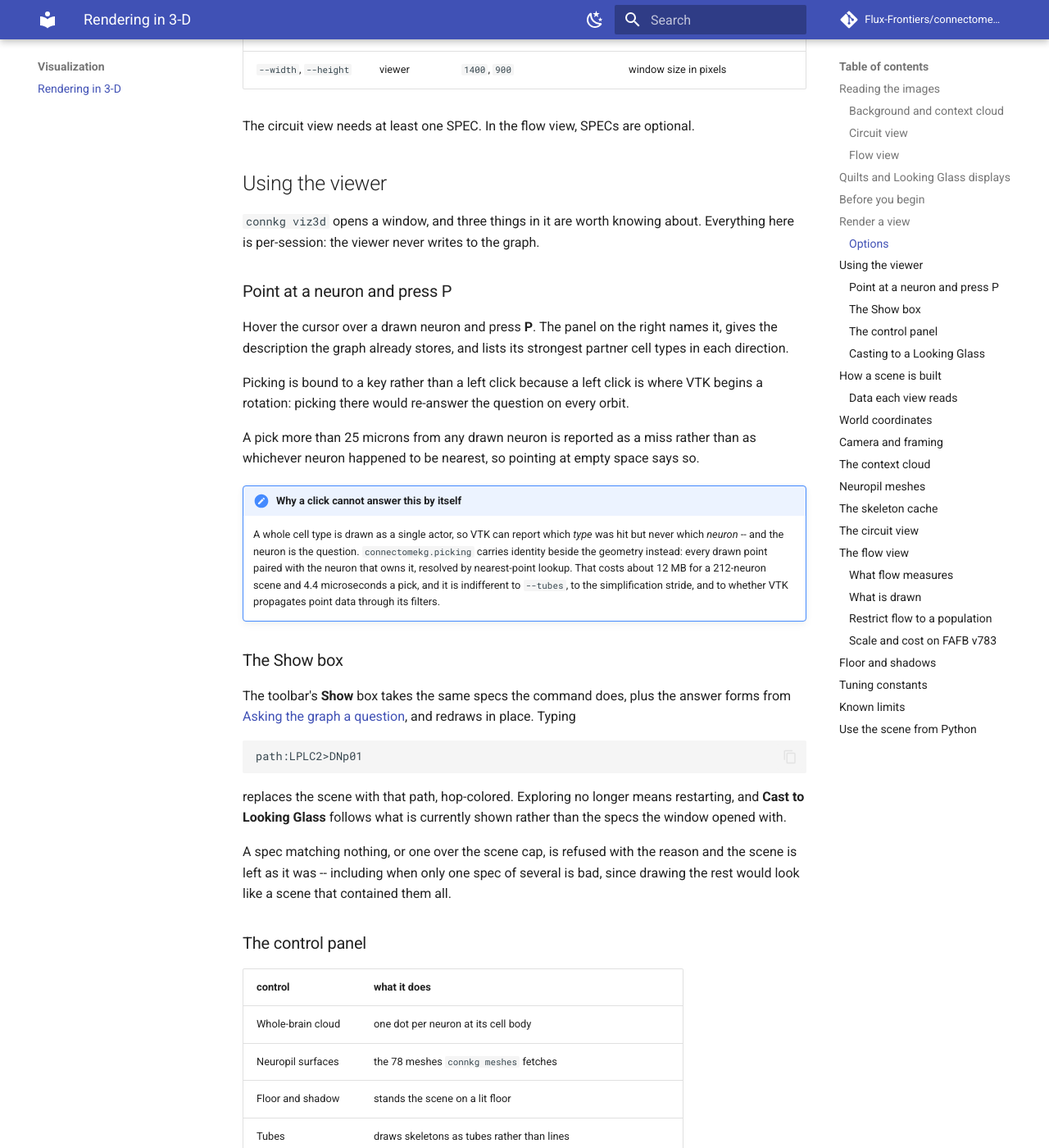
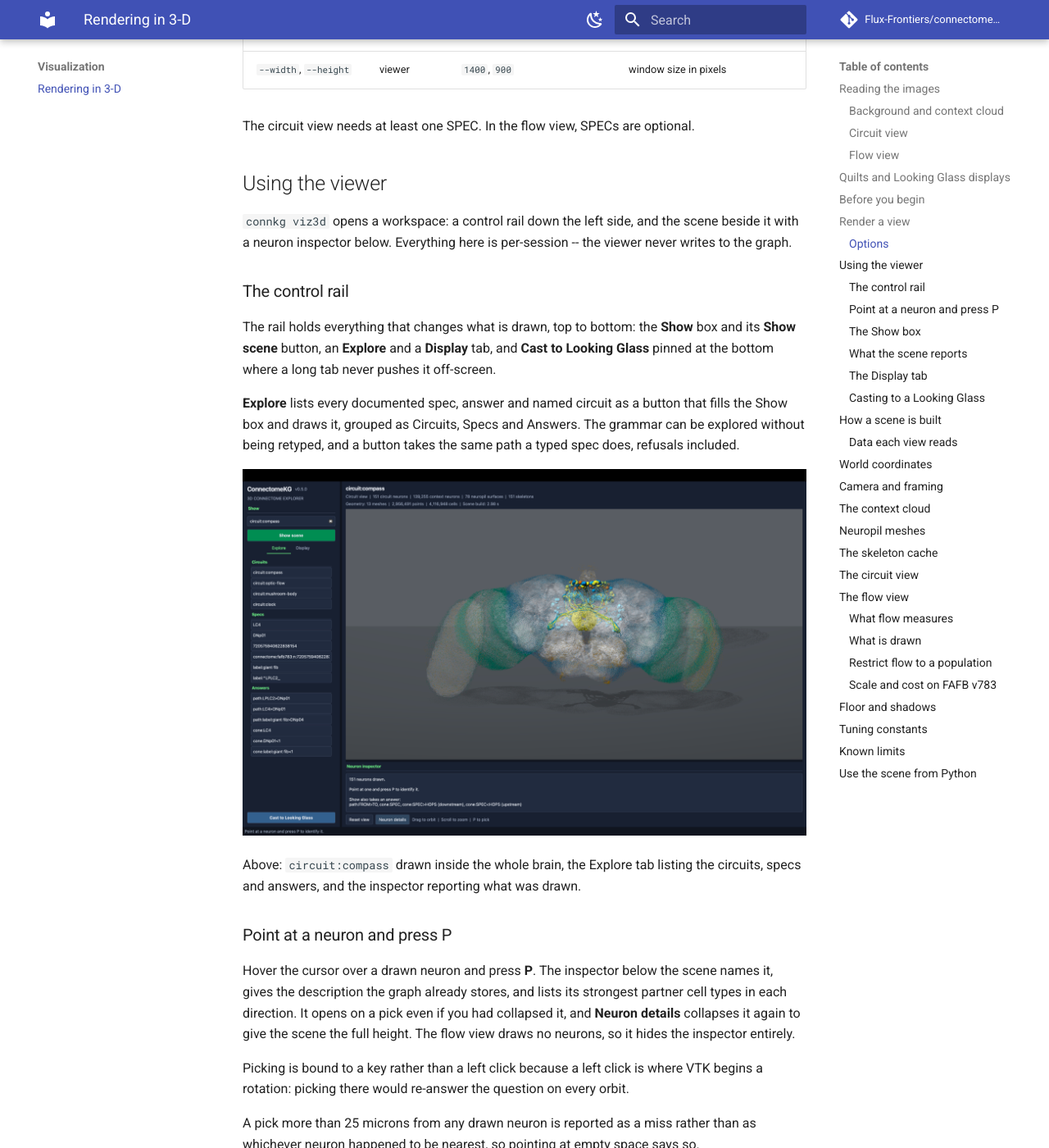
Before and after one commit to Flux-Frontiers/connectome_kg, an MkDocs documentation site: the page built from docs/rendering.md, in a window 1280 px wide and 1400 px high, scrolled down 8837 px. Shown: the whole window at 82% size. Built offline with MkDocs 1.6.1 and Material for MkDocs 9.7.7, drawn with Linux system fonts in a browser that asks for light colours; comment, search, counter and statistics services are not loaded; some of the changed text lies outside the part shown.

Commit message:
docs: bring the viewer section up to the workspace layout (#37)
* docs: bring the viewer section up to the workspace layout

The "Using the viewer" section still described the toolbar and the two
docks that #36 replaced, and said the inspector was on the right.

Rewrite it for what ships now: the control rail and its Explore and
Display tabs, the inspector below the scene and the Neuron details
button that collapses it, the two summary lines, and Reset view. Add
what had no coverage anywhere -- quoting a label spec so it can join a
union, the cloud toggle's automatic third state, that Minimum synapses
applies on the next Show scene rather than immediately, and why the
controls disable while a scene composes.

The geometry line gets its caveats in the prose as well as the tooltip:
cells are mesh faces, lines, vertices or strips rather than neurons or
GPU triangles, and Scene build is a build cost, not a frame rate.

Also record #36 in the changelog, which had entries for #34 and #35 but
stopped there.

Co-Authored-By: Claude Opus 5 (1M context) <noreply@anthropic.com>

* docs: show the viewer workspace and its Display tab

The viewer section described a layout nobody could see. Add two
screenshots of `connkg viz3d` on `circuit:compass`: the workspace with
the Explore tab open, and the Display tab with its overlay toggles and
detail settings.

Both are downscaled to 1400 px wide, which keeps the rail's labels
legible and the files near the size of the other images here -- the
originals were 3.5 MB each, over the 1000 KB `check-added-large-files`
limit. `docs/images/README.md` now says these two are screenshots that
`render_images.py` does not regenerate, and how to retake them.

Co-Authored-By: Claude Opus 5 (1M context) <noreply@anthropic.com>

---------

Co-authored-by: Claude Opus 5 (1M context) <noreply@anthropic.com>

````diff
--- a/docs/rendering.md
+++ b/docs/rendering.md
@@ -319,14 +319,35 @@ optional.
 
 ## Using the viewer
 
-`connkg viz3d` opens a window, and three things in it are worth knowing about.
-Everything here is per-session: the viewer never writes to the graph.
+`connkg viz3d` opens a workspace: a control rail down the left side, and the
+scene beside it with a neuron inspector below. Everything here is
+per-session -- the viewer never writes to the graph.
+
+### The control rail
+
+The rail holds everything that changes what is drawn, top to bottom: the
+**Show** box and its **Show scene** button, an **Explore** and a **Display**
+tab, and **Cast to Looking Glass** pinned at the bottom where a long tab never
+pushes it off-screen.
+
+**Explore** lists every documented spec, answer and named circuit as a button
+that fills the Show box and draws it, grouped as Circuits, Specs and Answers.
+The grammar can be explored without being retyped, and a button takes the same
+path a typed spec does, refusals included.
+
+![The viewer showing circuit:compass, with the Explore tab open](images/viewer_explore.png)
+
+Above: `circuit:compass` drawn inside the whole brain, the Explore tab listing
+the circuits, specs and answers, and the inspector reporting what was drawn.
 
 ### Point at a neuron and press P
 
-Hover the cursor over a drawn neuron and press **P**. The panel on the right
-names it, gives the description the graph already stores, and lists its
-strongest partner cell types in each direction.
+Hover the cursor over a drawn neuron and press **P**. The inspector below the
+scene names it, gives the description the graph already stores, and lists its
+strongest partner cell types in each direction. It opens on a pick even if you
+had collapsed it, and **Neuron details** collapses it again to give the scene
+the full height. The flow view draws no neurons, so it hides the inspector
+entirely.
 
 Picking is bound to a key rather than a left click because a left click is
 where VTK begins a rotation: picking there would re-answer the question on
@@ -347,9 +368,9 @@ says so.
 
 ### The Show box
 
-The toolbar's **Show** box takes the same specs the command does, plus the
-answer forms from [Asking the graph a question](queries.md#an-answer-names-a-query),
-and redraws in place. Typing
+The **Show** box takes the same specs the command does, plus the answer forms
+from [Asking the graph a question](queries.md#an-answer-names-a-query), and
+redraws in place. Press Return or click **Show scene**. Typing
 
 ```text
 path:LPLC2>DNp01
@@ -359,23 +380,62 @@ replaces the scene with that path, hop-colored. Exploring no longer means
 restarting, and **Cast to Looking Glass** follows what is currently shown
 rather than the specs the window opened with.
 
-A spec matching nothing, or one over the scene cap, is refused with the reason
-and the scene is left as it was -- including when only one spec of several is
-bad, since drawing the rest would look like a scene that contained them all.
+Specs are separated by spaces, so a label spec, whose pattern may itself
+contain spaces, is the one case needing care:
 
-### The control panel
+| typing | shows |
+|---|---|
+| `LC4 DNp01` | two cell types |
+| `label:giant fib` | one label pattern -- a leading `label:` takes the whole box |
+| `"label:giant fib" LC4` | that pattern *and* LC4: quote the label to combine it |
+| `label:\bgiant\s+fib` | backslashes reach the regex unescaped |
+
+A spec matching nothing, an unclosed quote, or a spec over the scene cap is
+refused with the reason, and the scene is left as it was -- including when only
+one spec of several is bad, since drawing the rest would look like a scene
+that contained them all. A refusal opens the inspector to explain itself.
+
+### What the scene reports
+
+Above the scene sit its title and two summary lines. The first counts what was
+asked for: the view, the circuit and context neurons, the neuropil surfaces,
+and the skeletons drawn -- or the flow arcs, in the flow view.
+
+The second counts the geometry that reached the renderer: visible meshes,
+points and cells, after glyphs and tubes have expanded into real meshes, with
+a per-group breakdown in its tooltip. Cells are mesh faces, lines, vertices or
+strips -- not neurons, and not GPU triangles. It is the number to watch when a
+scene turns sluggish; the tooltip names the usual remedies, which are hiding
+the cloud or the surfaces, turning tubes off, or raising the stride.
+
+**Scene build** on that line times the composition on your machine, from the
+first query to a framed scene. It is a build cost, not a frame rate and not a
+cast duration.
+
+### The Display tab
 
 | control | what it does |
 |---|---|
-| Whole-brain cloud | one dot per neuron at its cell body |
+| Whole-brain cloud | one dot per neuron at its cell body; see below |
 | Neuropil surfaces | the 78 meshes `connkg meshes` fetches |
 | Floor and shadow | stands the scene on a lit floor |
-| Tubes | draws skeletons as tubes rather than lines |
-| Detail | skeleton stride, where **0** means choose it from the neuron count |
+| Skeletons as tubes | draws skeletons as tubes rather than lines |
+| Skeleton stride | detail, where **0** means choose it from the neuron count |
 | Minimum synapses | drops connections below the threshold |
 
+![The Display tab, with the overlay toggles and the detail settings](images/viewer_display.png)
+
+The cloud toggle has three states rather than two. Checked always draws it,
+unchecked never does, and the third -- partially checked -- is **automatic**:
+draw the cloud only when no neuropil surfaces are available, which is what a
+fresh viewer does when `connkg meshes` has not been run. Automatic is a state
+the viewer keeps, so changing some other setting will not quietly decide the
+question for you.
+
 Minimum synapses is what makes a multi-hop cone usable interactively:
-`cone:LC4>2` is 19,866 neurons at the default and 104 at 200.
+`cone:LC4>2` is 19,866 neurons at the default and 104 at 200. Unlike the
+toggles it is read when specs are next resolved, so it takes effect on the
+next **Show scene**, not the moment it changes -- the rail says so beneath it.
 
 Each toggle redraws rather than hiding an actor, because the overlays are
 *composed*: the cloud is one glyph per neuron and the surfaces are 78 merged
@@ -383,6 +443,14 @@ meshes, so keeping both around to flip visibility costs more than rebuilding
 without them. A toggle keeps the camera where you put it -- it changes what is
 drawn, not what is being looked at -- while a new spec or answer re-frames,
 since the old camera may not contain it.
+
+**Reset view**, under the scene, frames the current scene again, undoing an
+orbit or a zoom.
+
+While a scene composes, the rail and the scene are disabled and the cursor
+turns to a wait cursor. Composing runs on the GUI thread and pumps the event
+loop to stay responsive, which also delivers clicks; disabling the controls is
+what stops a second composition from starting on top of the first.
 
 ### Casting to a Looking Glass
 
````
Also changed, not shown: CHANGELOG.md (+36 -0 lines), docs/images/README.md (+13 -5 lines), docs/images/viewer_display.png (added), docs/images/viewer_explore.png (added).
